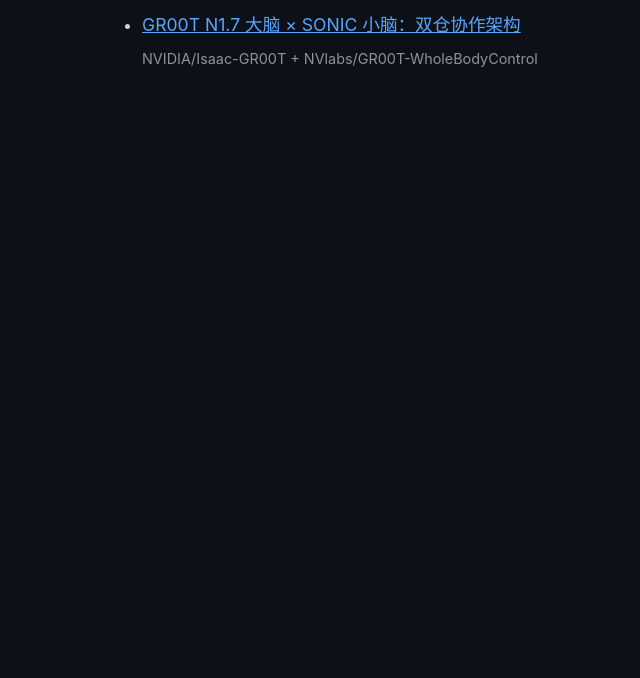
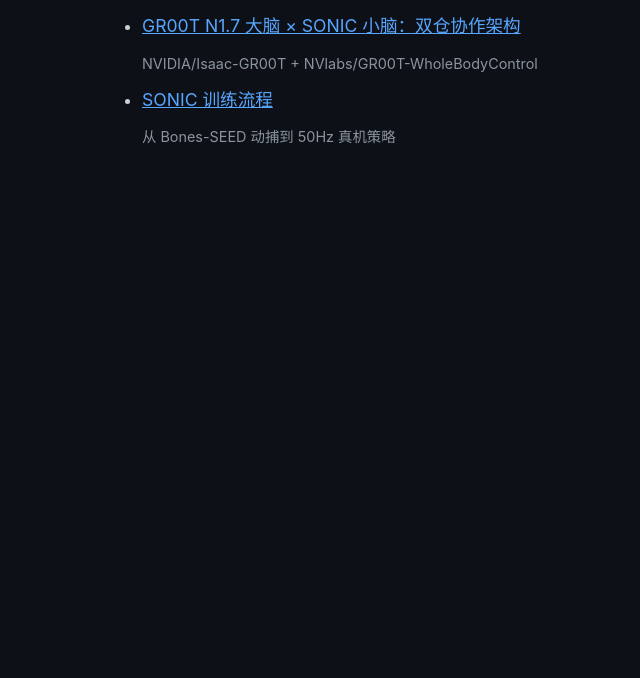
Before and after one commit to Maxwell-AI-lab/archify-diagrams, a plain HTML site: page index.html in a window 1280 px wide. Shown: the part 122-800 px from the top of the page, without its empty margins (218-858 px from the left). Drawn offline with Linux system fonts and the light colour scheme.

Commit message:
add SONIC training workflow to index

```diff
--- a/index.html
+++ b/index.html
@@ -4,7 +4,8 @@
 <title>Archify Diagrams</title></head>
 <body style="font-family:-apple-system,sans-serif;background:#0d1117;color:#c9d1d9;padding:40px;max-width:640px;margin:0 auto">
 <h1>📐 Archify 架构图集</h1>
-<ul style="line-height:2">
+<ul style="line-height:2.2">
 <li><a href="gr00t-sonic-architecture.html" style="color:#58a6ff;font-size:1.1em">GR00T N1.7 大脑 × SONIC 小脑：双仓协作架构</a><br><span style="color:#8b949e;font-size:0.9em">NVIDIA/Isaac-GR00T + NVlabs/GR00T-WholeBodyControl</span></li>
+<li><a href="sonic-training-workflow.html" style="color:#58a6ff;font-size:1.1em">SONIC 训练流程</a><br><span style="color:#8b949e;font-size:0.9em">从 Bones-SEED 动捕到 50Hz 真机策略</span></li>
 </ul>
 </body></html>
```
